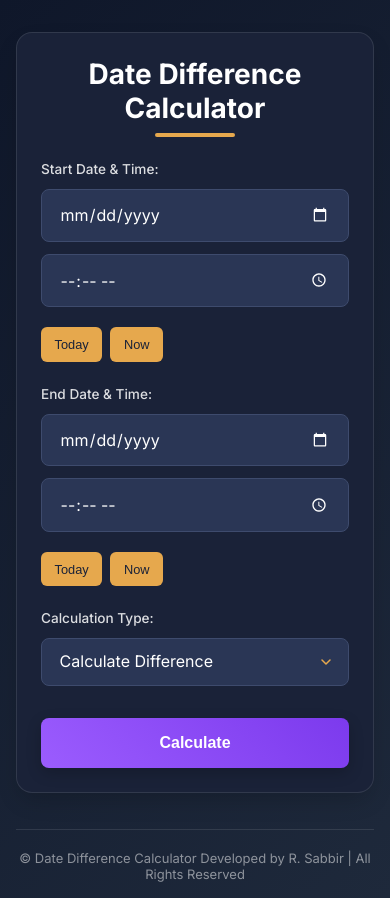
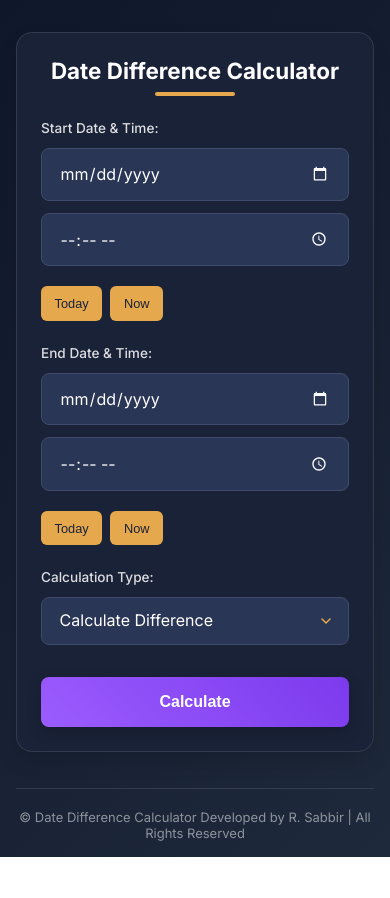
Before and after one commit to risabbir/Date-Difference-Calculator, a plain HTML site: page Date Difference Calculator/index.html in a window 390 px wide. After the commit the page ends 857 px from the top, so only its background shows below. Drawn offline with Linux system fonts and the light colour scheme.

Commit message:
Update styles.css

```diff
--- a/Date Difference Calculator/styles.css
+++ b/Date Difference Calculator/styles.css
@@ -388,7 +388,7 @@
                  margin-top: 1rem;
                  margin-bottom: 1rem;
             }
-            h1 { font-size: 1.75rem; margin-bottom: 1.5rem; }
+            h1 { font-size: 1.4rem; margin-bottom: 1.5rem; }
             .input-group label { font-size: 0.85rem; }
 
             /* Stack Date/Time inputs and buttons */
```
